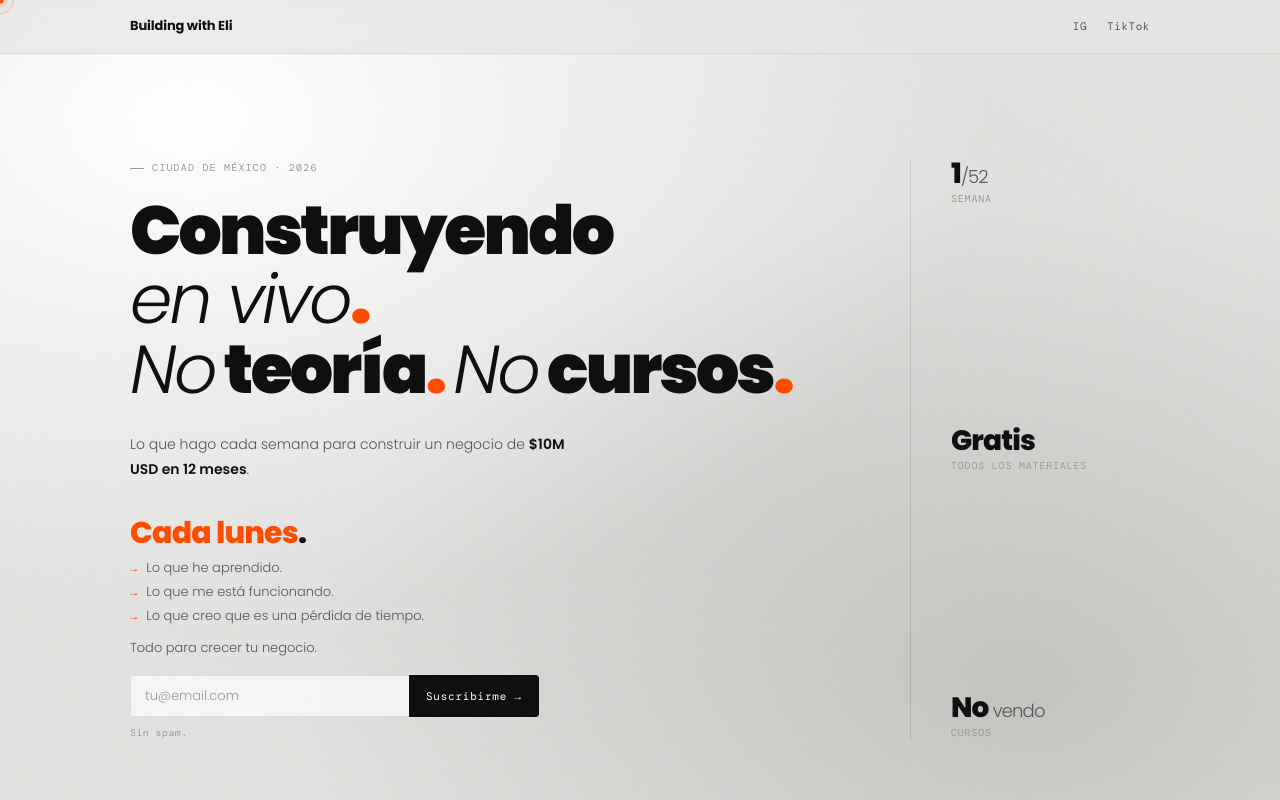
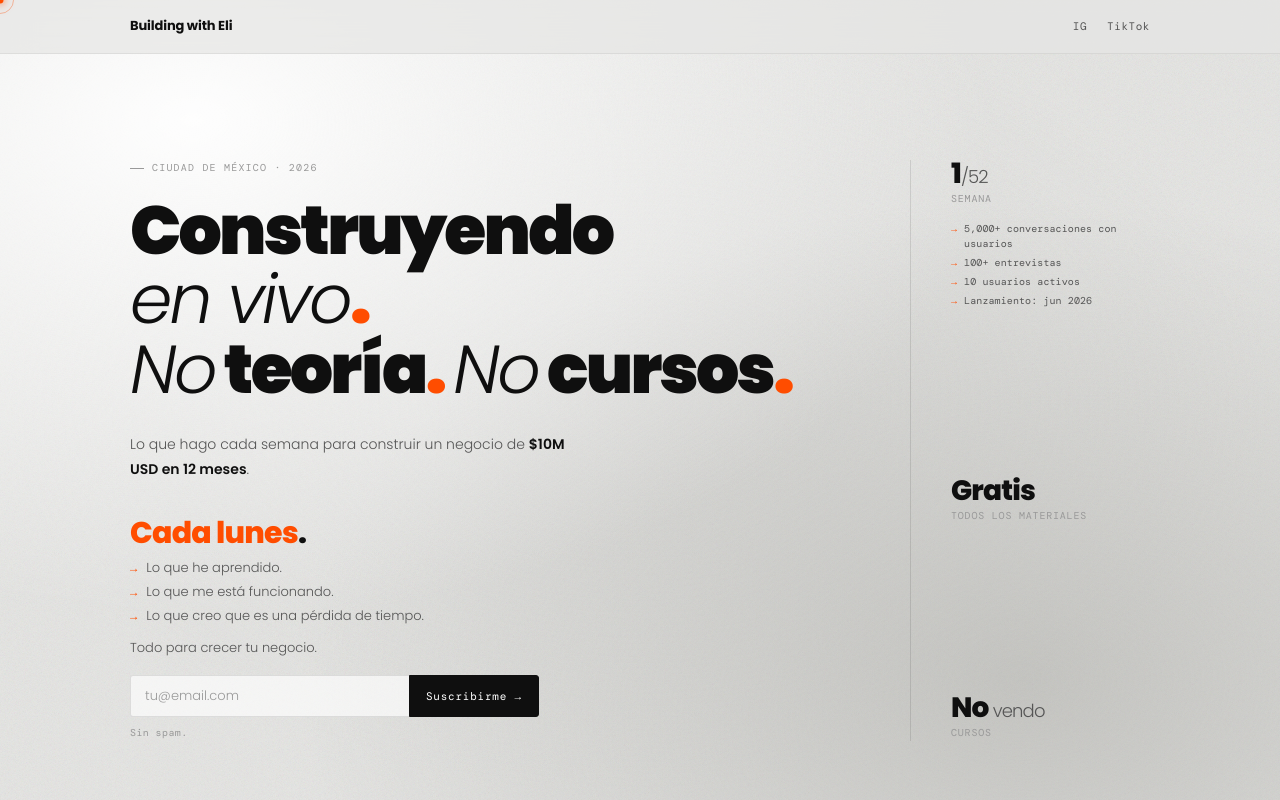
Before and after one commit to erivasf/buildingwitheli, a website: page index.html in a window 1280 px wide. Shown: the top 800 px of the page. Drawn offline with nearby package versions, Linux system fonts and the light colour scheme; a web font is replaced by a local one.

Commit message:
feat(home): live tracker bullets under 1/52 stat

```diff
--- a/index.html
+++ b/index.html
@@ -212,6 +212,21 @@ h1 .accent { color: var(--neon); }
 .side-stat-label {
   font-family: var(--mono); font-size: 10px;
   color: var(--ink3); letter-spacing: 0.08em; text-transform: uppercase;
+}
+.stat-bullets {
+  list-style: none; margin: 14px 0 0; padding: 0;
+}
+.stat-bullets li {
+  display: flex; align-items: baseline; gap: 7px;
+  font-family: var(--mono); font-size: 10px; font-weight: 400;
+  color: var(--ink2); letter-spacing: 0.01em; line-height: 1.5;
+  margin-bottom: 4px;
+}
+.stat-bullets li:last-child { margin-bottom: 0; }
+.stat-bullets li::before {
+  content: '→';
+  color: var(--neon);
+  flex-shrink: 0;
 }
 .side-line { display: none; }
 
@@ -458,6 +473,12 @@ footer {
       <div class="side-stat">
         <div class="side-stat-num">1<span class="unit">/52</span></div>
         <div class="side-stat-label">Semana</div>
+        <ul class="stat-bullets">
+          <li>5,000+ conversaciones con usuarios</li>
+          <li>100+ entrevistas</li>
+          <li>10 usuarios activos</li>
+          <li>Lanzamiento: jun 2026</li>
+        </ul>
       </div>
       <div class="side-stat">
         <div class="side-stat-num">Gratis</div>
```
